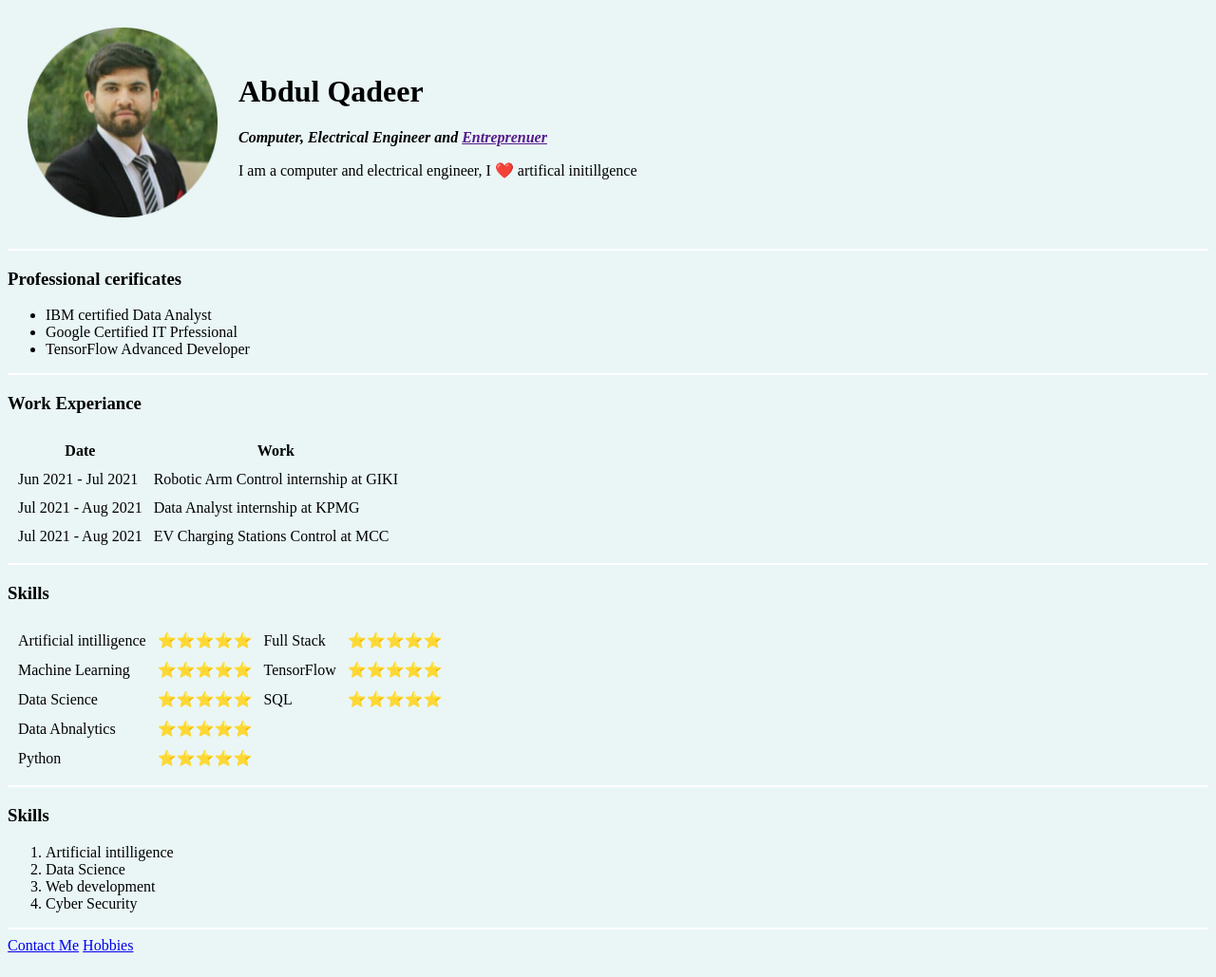
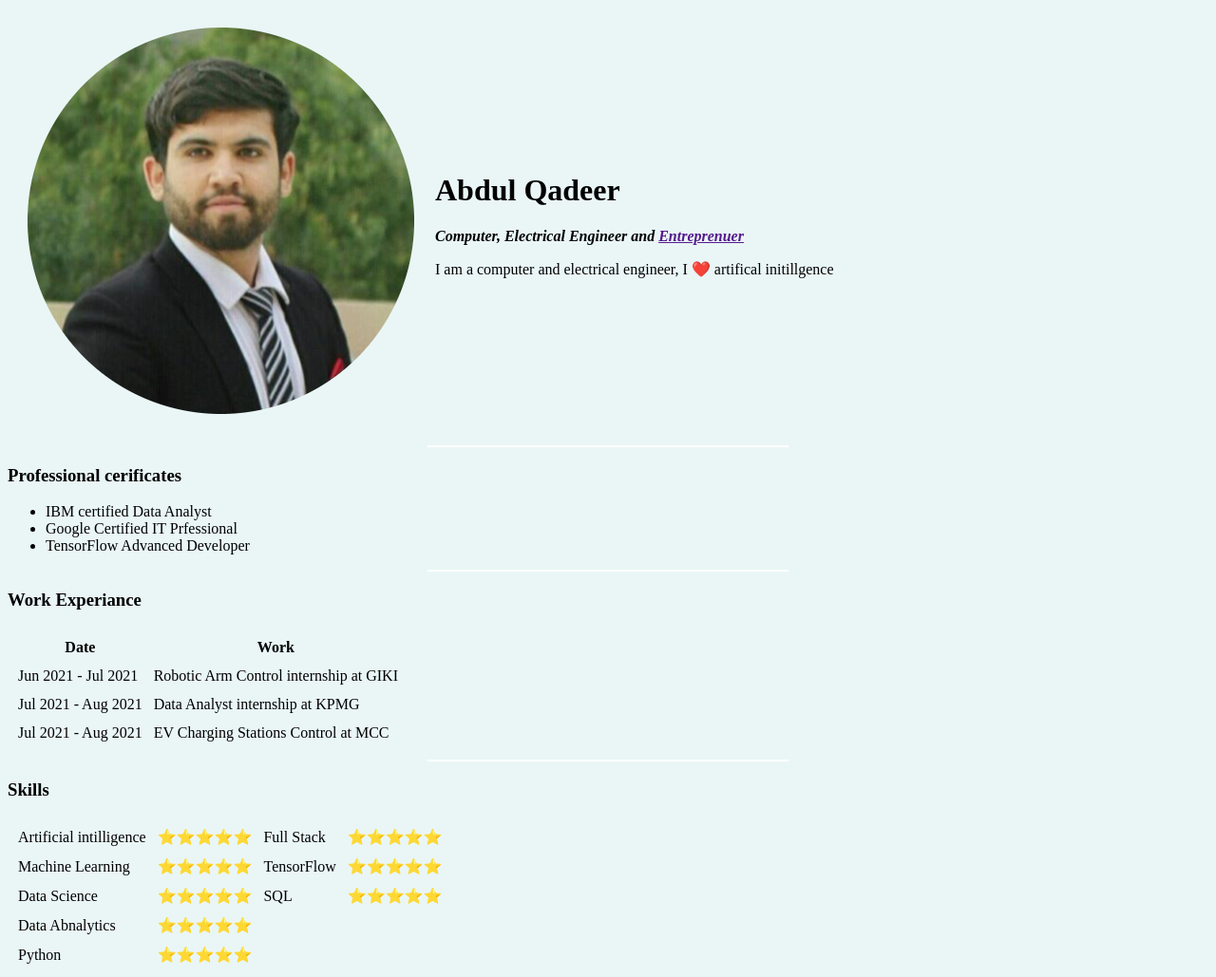
Before and after one commit to aqafridi/aqafridi, a plain HTML site: page index.html in a window 1280 px wide. Shown: the top 1029 px of the page at 95% size. Drawn offline with Linux system fonts and the light colour scheme.

Commit message:
Update index.html

```diff
--- a/index.html
+++ b/index.html
@@ -15,9 +15,7 @@
         background-color: white;
         border-style:none;
         height:2px;
-    }
-    img{
-        height:200px;
+        width:30%;
     }
 </style>
 
```
